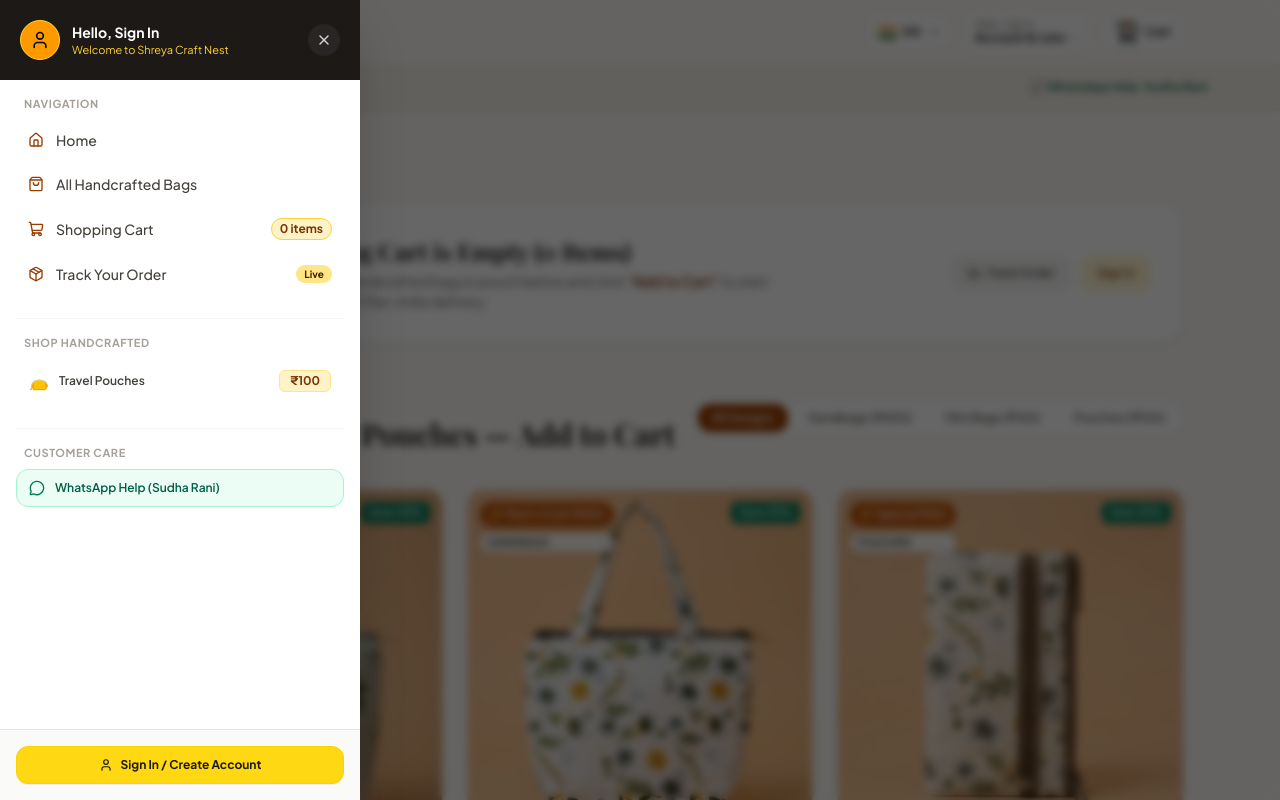
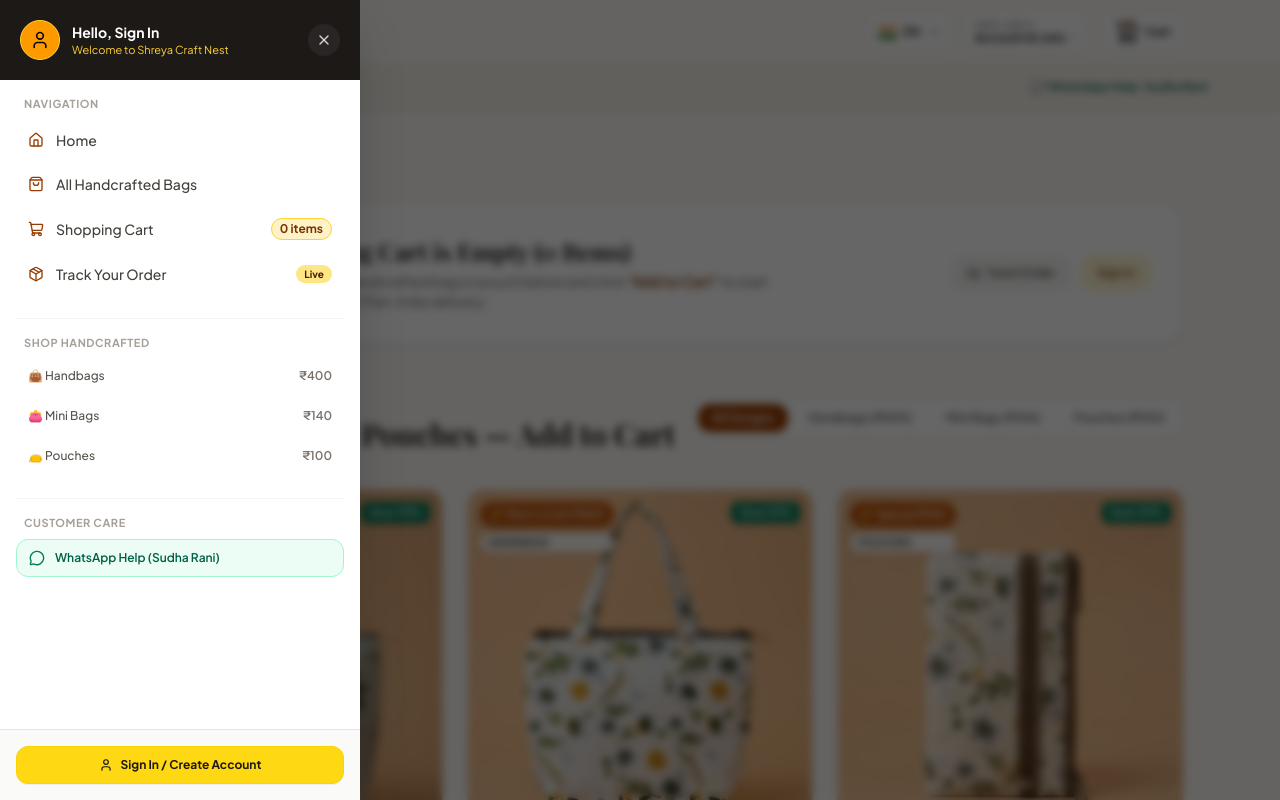
Before and after one commit to shreyasmaheethrouthu2079-svg/shreya-craft-nest, a Next.js app: page /cart in a window 1280 px wide. Both pictures are taken after a click on the button "All Menu". Shown: the top 800 px of the page. Built offline with nearby package versions, Linux system fonts and the light colour scheme; a web font is replaced by a local one.

Commit message:
Enable category filtering from menu drawer and rename Travel Pouches to Pouches

```diff
--- a/src/components/Footer.tsx
+++ b/src/components/Footer.tsx
@@ -43,17 +43,17 @@ export function Footer() {
             </h3>
             <ul className="space-y-2 text-sm text-stone-400">
               <li>
-                <Link href="/#catalog" className="hover:text-amber-300 transition-colors">
+                <Link href="/?category=Handbags#catalog" className="hover:text-amber-300 transition-colors">
                   Canvas Handbags & Totes
                 </Link>
               </li>
               <li>
-                <Link href="/#catalog" className="hover:text-amber-300 transition-colors">
-                  Quilted Travel Pouches
+                <Link href="/?category=Pouches#catalog" className="hover:text-amber-300 transition-colors">
+                  Handcrafted Pouches
                 </Link>
               </li>
               <li>
-                <Link href="/#catalog" className="hover:text-amber-300 transition-colors">
+                <Link href="/?category=Mini%20Bags#catalog" className="hover:text-amber-300 transition-colors">
                   Artisan Quilted Mini Bags
                 </Link>
               </li>
--- a/src/components/Navbar.tsx
+++ b/src/components/Navbar.tsx
@@ -8,6 +8,7 @@ import { useRouter } from "next/navigation";
 import { useCart } from "@/context/CartContext";
 import { useLanguage, LANGUAGES } from "@/context/LanguageContext";
 import { useAuth } from "@/context/AuthContext";
+import { CategoryType } from "@/data/products";
 import {
   ShoppingCart,
   ChevronDown,
@@ -51,23 +52,41 @@ export function Navbar() {
     }
   }, [isSideMenuOpen]);
 
-  const langContainerRef = useRef<HTMLDivElement>(null);
-  const accountContainerRef = useRef<HTMLDivElement>(null);
+  const handleCategoryNavigation = (cat: CategoryType) => {
+    setIsSideMenuOpen(false);
 
-  const selectCategoryAndScroll = (category: string) => {
-    setIsSideMenuOpen(false);
     if (typeof window !== "undefined") {
-      window.dispatchEvent(new CustomEvent("filter-category", { detail: category }));
       if (window.location.pathname === "/") {
+        // 1. Dispatch custom event so ProductCatalog updates category filter instantly
+        window.dispatchEvent(
+          new CustomEvent("catalog-filter-category", { detail: cat })
+        );
+
+        // 2. Update URL query without full page reload
+        const url = new URL(window.location.href);
+        if (cat === "All") {
+          url.searchParams.delete("category");
+        } else {
+          url.searchParams.set("category", cat);
+        }
+        url.hash = "catalog";
+        window.history.pushState({}, "", url.toString());
+
+        // 3. Scroll smoothly to catalog section
         setTimeout(() => {
           const el = document.getElementById("catalog");
           if (el) {
-            el.scrollIntoView({ behavior: "smooth" });
+            el.scrollIntoView({ behavior: "smooth", block: "start" });
           }
-        }, 50);
+        }, 60);
+      } else {
+        router.push(cat === "All" ? "/#catalog" : `/?category=${encodeURIComponent(cat)}#catalog`);
       }
     }
   };
+
+  const langContainerRef = useRef<HTMLDivElement>(null);
+  const accountContainerRef = useRef<HTMLDivElement>(null);
 
   // Close dropdowns on outside click
   useEffect(() => {
@@ -474,14 +493,14 @@ export function Navbar() {
                 </Link>
 
                 {/* All Bags */}
-                <Link
-                  href="/?category=All#catalog"
-                  onClick={() => selectCategoryAndScroll("All")}
-                  className="flex items-center gap-3 px-3 py-2.5 rounded-xl text-stone-700 hover:text-stone-900 hover:bg-stone-100 font-medium transition-colors"
+                <button
+                  type="button"
+                  onClick={() => handleCategoryNavigation("All")}
+                  className="w-full flex items-center gap-3 px-3 py-2.5 rounded-xl text-stone-700 hover:text-stone-900 hover:bg-stone-100 font-medium transition-colors text-left cursor-pointer"
                 >
                   <ShoppingBag className="w-4 h-4 text-amber-800" />
                   <span>All Handcrafted Bags</span>
-                </Link>
+                </button>
 
                 {/* Cart */}
                 <button
@@ -518,25 +537,36 @@ export function Navbar() {
               </div>
             </div>
 
-            {/* Shop by Department (Keep only Travel Pouches per user instruction) */}
+            {/* Shop by Department */}
             <div className="border-t border-stone-100 pt-4">
               <h3 className="text-[11px] font-bold text-stone-400 uppercase tracking-wider mb-2 px-2">
                 Shop Handcrafted
               </h3>
               <div className="space-y-1">
-                <Link
-                  href="/?category=Pouches#catalog"
-                  onClick={() => selectCategoryAndScroll("Pouches")}
-                  className="flex items-center justify-between px-3 py-2.5 rounded-xl text-stone-700 hover:text-stone-900 hover:bg-amber-50/80 text-xs font-semibold transition-colors group cursor-pointer border border-transparent hover:border-amber-200"
+                <button
+                  type="button"
+                  onClick={() => handleCategoryNavigation("Handbags")}
+                  className="w-full flex items-center justify-between px-3 py-2.5 rounded-xl text-stone-600 hover:text-stone-900 hover:bg-stone-50 text-xs font-medium cursor-pointer text-left"
                 >
-                  <div className="flex items-center gap-2.5">
-                    <span className="text-base">👝</span>
-                    <span>Travel Pouches</span>
-                  </div>
-                  <span className="text-amber-900 font-bold bg-amber-100 px-2.5 py-0.5 rounded-md border border-amber-200">
-                    ₹100
-                  </span>
-                </Link>
+                  <span>👜 Handbags</span>
+                  <span className="text-stone-500 font-semibold">₹400</span>
+                </button>
+                <button
+                  type="button"
+                  onClick={() => handleCategoryNavigation("Mini Bags")}
+                  className="w-full flex items-center justify-between px-3 py-2.5 rounded-xl text-stone-600 hover:text-stone-900 hover:bg-stone-50 text-xs font-medium cursor-pointer text-left"
+                >
+                  <span>👛 Mini Bags</span>
+                  <span className="text-stone-500 font-semibold">₹140</span>
+                </button>
+                <button
+                  type="button"
+                  onClick={() => handleCategoryNavigation("Pouches")}
+                  className="w-full flex items-center justify-between px-3 py-2.5 rounded-xl text-stone-600 hover:text-stone-900 hover:bg-stone-50 text-xs font-medium cursor-pointer text-left"
+                >
+                  <span>👝 Pouches</span>
+                  <span className="text-stone-500 font-semibold">₹100</span>
+                </button>
               </div>
             </div>
 
--- a/src/components/ProductCatalog.tsx
+++ b/src/components/ProductCatalog.tsx
@@ -11,49 +11,49 @@ export function ProductCatalog() {
   const searchParams = useSearchParams();
   const router = useRouter();
   const querySearch = searchParams.get("search") || "";
-  const queryCat = searchParams.get("category");
+  const queryCategory = searchParams.get("category");
 
   const [selectedCategory, setSelectedCategory] = useState<CategoryType>(() => {
-    if (queryCat && (CATEGORIES as readonly string[]).includes(queryCat)) {
-      return queryCat as CategoryType;
+    if (queryCategory && (CATEGORIES as readonly string[]).includes(queryCategory)) {
+      return queryCategory as CategoryType;
     }
     return "All";
   });
 
-  // Sync category when URL search parameter changes
+  // Sync when queryCategory changes in the URL (navigation or browser back/forward)
   useEffect(() => {
-    const cat = searchParams.get("category");
-    if (cat && (CATEGORIES as readonly string[]).includes(cat)) {
-      setSelectedCategory(cat as CategoryType);
-    } else if (!cat) {
+    if (queryCategory && (CATEGORIES as readonly string[]).includes(queryCategory)) {
+      setSelectedCategory(queryCategory as CategoryType);
+    } else if (!queryCategory) {
       setSelectedCategory("All");
     }
-  }, [searchParams]);
+  }, [queryCategory]);
 
-  // Listen to instant custom event from navbar/menu drawer
+  // Sync with custom event dispatched from the Navbar side menu drawer
   useEffect(() => {
-    const handleCategoryEvent = (e: CustomEvent<string>) => {
-      const cat = e.detail;
-      if (cat && (CATEGORIES as readonly string[]).includes(cat)) {
-        setSelectedCategory(cat as CategoryType);
+    const handleCategoryEvent = (e: Event) => {
+      const customEvent = e as CustomEvent<CategoryType>;
+      if (customEvent.detail && (CATEGORIES as readonly string[]).includes(customEvent.detail)) {
+        setSelectedCategory(customEvent.detail);
       }
     };
-    window.addEventListener("filter-category" as any, handleCategoryEvent);
+    window.addEventListener("catalog-filter-category", handleCategoryEvent);
     return () => {
-      window.removeEventListener("filter-category" as any, handleCategoryEvent);
+      window.removeEventListener("catalog-filter-category", handleCategoryEvent);
     };
   }, []);
 
-  const handleSelectCategory = (category: CategoryType) => {
-    setSelectedCategory(category);
-    const params = new URLSearchParams(searchParams.toString());
-    if (category === "All") {
-      params.delete("category");
-    } else {
-      params.set("category", category);
+  const handleSelectCategory = (cat: CategoryType) => {
+    setSelectedCategory(cat);
+    if (typeof window !== "undefined") {
+      const url = new URL(window.location.href);
+      if (cat === "All") {
+        url.searchParams.delete("category");
+      } else {
+        url.searchParams.set("category", cat);
+      }
+      window.history.replaceState({}, "", url.toString());
     }
-    const qs = params.toString();
-    router.replace(qs ? `/?${qs}#catalog` : "/#catalog", { scroll: false });
   };
 
   const filteredProducts = useMemo(() => {
@@ -73,7 +73,11 @@ export function ProductCatalog() {
   }, [selectedCategory, querySearch]);
 
   const clearSearch = () => {
-    router.push("/#catalog");
+    if (typeof window !== "undefined") {
+      const url = new URL(window.location.href);
+      url.searchParams.delete("search");
+      router.push(url.pathname + url.search + "#catalog");
+    }
   };
 
   const { t } = useLanguage();
@@ -175,7 +179,7 @@ export function ProductCatalog() {
           </p>
           <button
             onClick={() => {
-              setSelectedCategory("All");
+              handleSelectCategory("All");
               clearSearch();
             }}
             className="mt-4 text-xs font-semibold text-amber-700 underline underline-offset-4 cursor-pointer"
```
